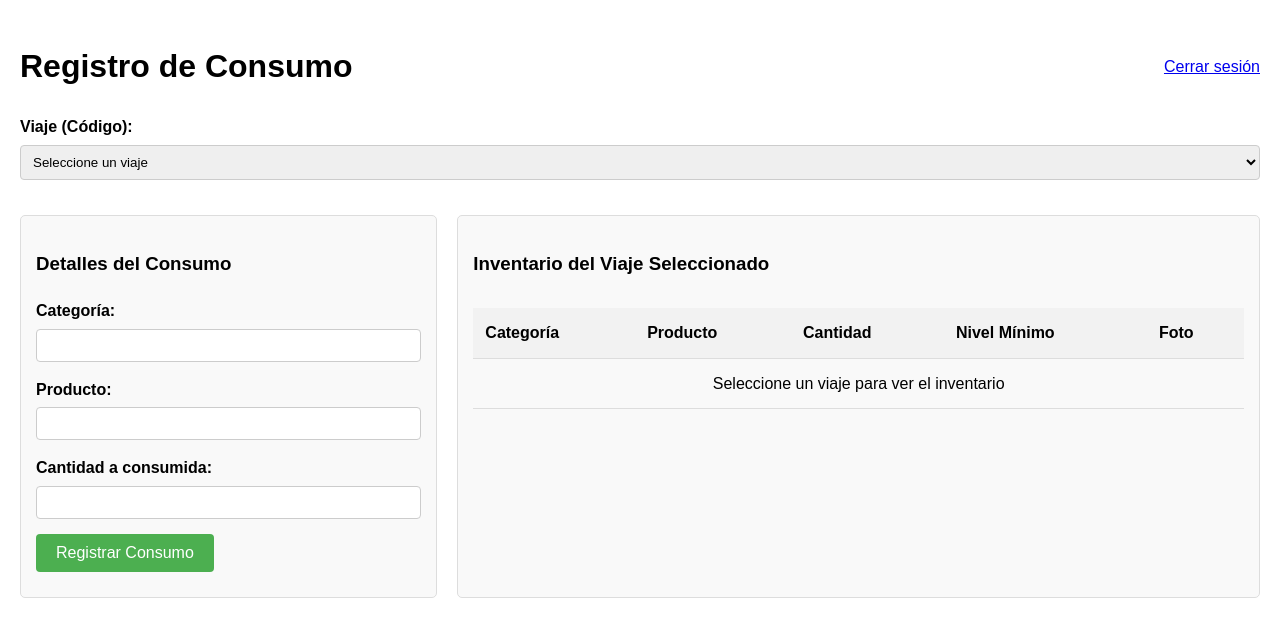
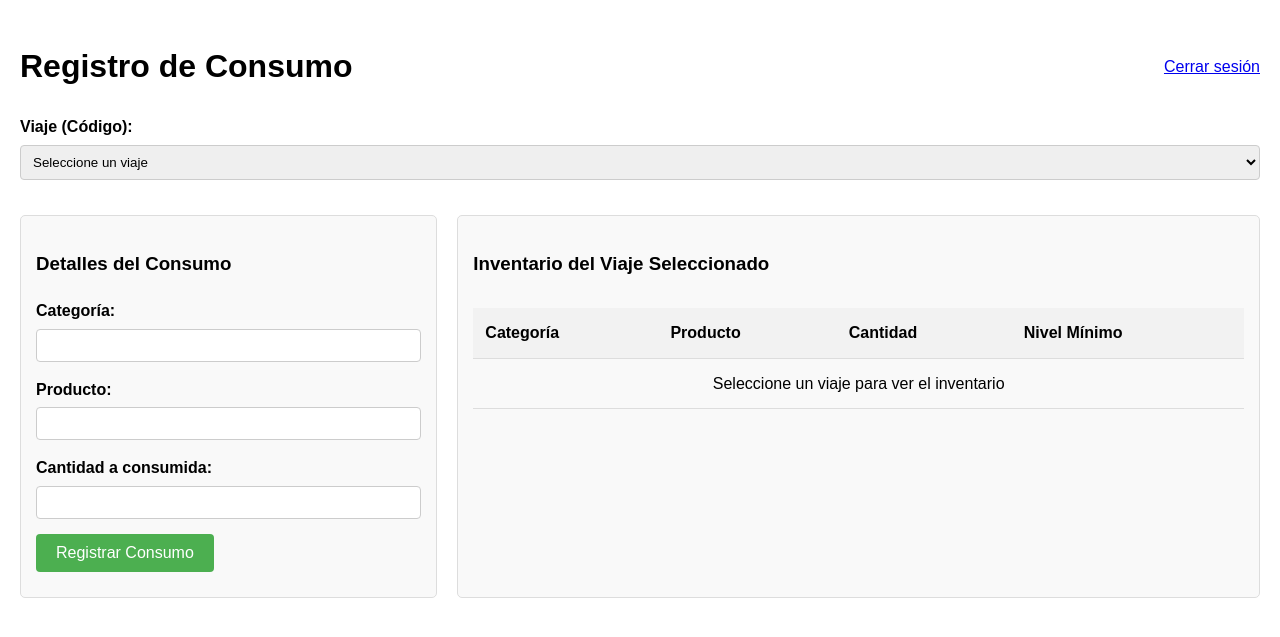
Before and after one commit to Alejandro-Juarez/Empresa-_Naviera_HDP115, a Django app: page /RegistroConsumo/ in a window 1280 px wide. Shown: the top 637 px of the page. Run offline with Django 5.2, Linux system fonts and the light colour scheme; data that the repository does not hold is empty.

Commit message:
Update RegistroConsumo.html

```diff
--- a/consumo_app/templates/RegistroConsumo.html
+++ b/consumo_app/templates/RegistroConsumo.html
@@ -203,7 +203,6 @@
                             <th>Producto</th>
                             <th>Cantidad</th>
                             <th>Nivel Mínimo</th>
-                            <th>Foto</th>
                         </tr>
                     </thead>
                     <tbody>
@@ -267,7 +266,7 @@
                             <td>${item.producto}</td>
                             <td class="${bajoStock ? 'low-stock' : ''}">${item.cantidad}</td>
                             <td>${item.nivel_minimo}</td>
-                            <td><img src="${item.foto}" class="product-image" alt="${item.producto}"></td>
+
                         </tr>`;
                     });
 
```
